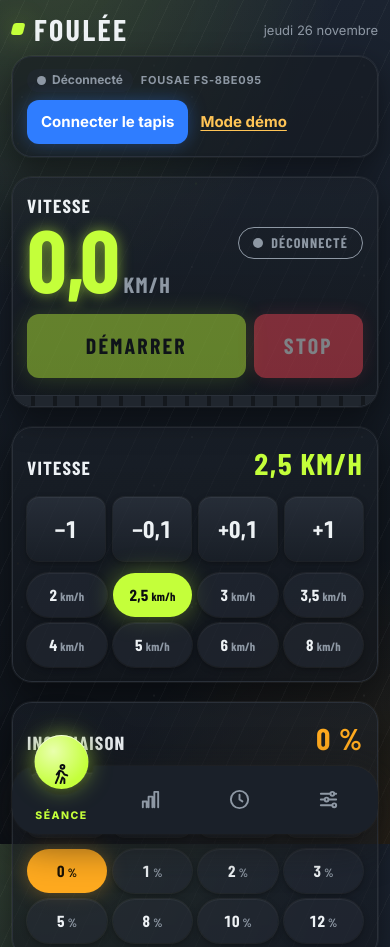
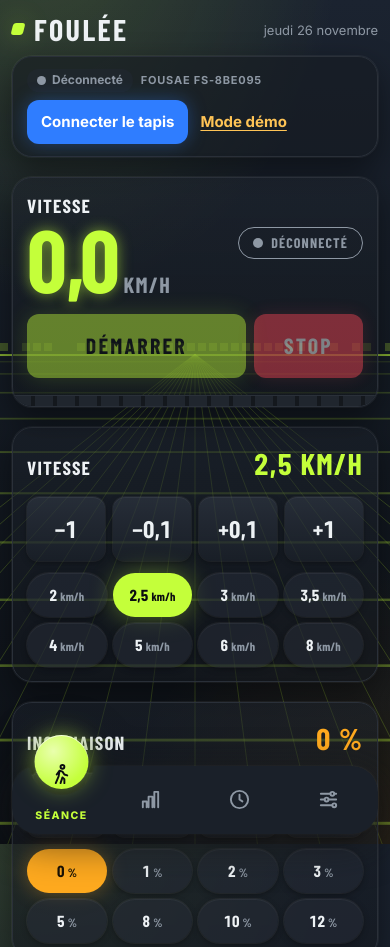
Before and after one commit to damienburglin-cyber/Foulee, a plain HTML site: page index.html in a window 390 px wide. Shown: the top 947 px of the page. Drawn offline with nearby package versions, Linux system fonts and the light colour scheme; a web font is replaced by a local one.

Commit message:
Fond : piste rétro à la place des étoiles filantes
Sol en perspective qui défile vers soi à la vitesse du tapis, égaliseur sur la ligne d'horizon ; couleur et énergie suivent l'effort. Aussi derrière le grand écran. Étoiles filantes et lignes diagonales retirées. Figé si le téléphone demande moins d'animations.

Co-Authored-By: Claude Opus 5.5 <noreply@anthropic.com>

```diff
--- a/index.html
+++ b/index.html
@@ -450,40 +450,19 @@ dialog.sheet::backdrop{background:rgba(0,0,0,.65);backdrop-filter:blur(3px)}
 body,.big{background:
   radial-gradient(120vw 70vh at 10% -10%,color-mix(in srgb,var(--effort) 17%,transparent),transparent 65%),
   radial-gradient(110vw 60vh at 100% 105%,rgba(255,170,31,.12),transparent 65%),
-  repeating-linear-gradient(115deg,rgba(255,255,255,.035) 0 1px,transparent 1px 22px),
   linear-gradient(180deg,#1b2330 0%,#121820 55%,#0d1117 100%);
   background-attachment:fixed}
 .console,.ctl,.card,.hlist,.editor{background:linear-gradient(180deg,rgba(30,36,45,.9),rgba(19,23,29,.92))}
 .conn{background:rgba(22,27,34,.88)}
 .ds-tabbar::after{background:#1a2029}
 
-/* ===== Ciel : petites étoiles qui scintillent + étoiles filantes (créées par skyLoop) ===== */
-.starsky{position:fixed;inset:0;z-index:0;pointer-events:none;overflow:hidden}
-.big .starsky{position:absolute}
+/* ===== Fond : piste rétro (canvas #bgfx, dessiné par bgLoop) ===== */
+.bgfx{position:fixed;inset:0;width:100%;height:100%;z-index:0;pointer-events:none}
 .wrap{position:relative;z-index:1}
-.big > :not(.starsky){position:relative;z-index:1}
-.starsky::before{content:"";position:absolute;inset:-20%;opacity:.8;animation:twinkle 6s ease-in-out infinite alternate;
-  background-image:
-    radial-gradient(1.4px 1.4px at 22px 34px,rgba(255,255,255,.75),transparent 70%),
-    radial-gradient(1px 1px at 128px 84px,rgba(255,255,255,.55),transparent 70%),
-    radial-gradient(1.8px 1.8px at 64px 152px,rgba(196,255,58,.7),transparent 70%),
-    radial-gradient(1px 1px at 168px 176px,rgba(255,255,255,.5),transparent 70%),
-    radial-gradient(1.5px 1.5px at 96px 112px,rgba(255,170,31,.6),transparent 70%),
-    radial-gradient(1px 1px at 190px 20px,rgba(255,255,255,.45),transparent 70%);
-  background-size:210px 210px}
-.starsky::after{content:"";position:absolute;inset:-20%;opacity:.5;animation:twinkle 9s ease-in-out infinite alternate-reverse;
-  background-image:radial-gradient(1.2px 1.2px at 40px 70px,rgba(255,255,255,.7),transparent 70%),radial-gradient(1px 1px at 150px 140px,rgba(255,255,255,.5),transparent 70%);
-  background-size:170px 170px;background-position:60px 30px}
-@keyframes twinkle{from{opacity:.85}to{opacity:.3;transform:translateY(-10px)}}
-.star{position:absolute;width:var(--len,120px);height:3px;border-radius:3px;transform-origin:0 50%;opacity:0;
-  background:linear-gradient(90deg,transparent,color-mix(in srgb,var(--effort) 75%,transparent) 65%,#fff);
-  filter:drop-shadow(0 0 6px var(--effort));animation:shoot 1.5s cubic-bezier(.35,.1,.6,1) forwards}
-.star::after{content:"";position:absolute;right:-2px;top:50%;width:5px;height:5px;margin-top:-2.5px;border-radius:50%;background:#fff;box-shadow:0 0 10px 2px var(--effort)}
-@keyframes shoot{0%{opacity:0;transform:rotate(155deg) translateX(0)}10%{opacity:1}75%{opacity:.9}100%{opacity:0;transform:rotate(155deg) translateX(80vmax)}}
-/* Panneaux un peu plus transparents pour que le ciel se devine derrière */
+.big > :not(.bgfx){position:relative;z-index:1}
+/* Panneaux un peu plus transparents pour que la piste se devine derrière */
 .console,.ctl,.card,.hlist,.editor{background:linear-gradient(180deg,rgba(30,36,45,.7),rgba(19,23,29,.76))}
 .big-prog,.big-ctl,.big-metrics div{background:rgba(17,21,27,.7)}
-@media (prefers-reduced-motion:reduce){.starsky::before,.starsky::after{animation:none!important}.star{display:none}}
 
 /* ===== Tuiles translucides : le ciel se voit à travers ; barre d'onglets et champs restent opaques ===== */
 :root{--card:rgba(40,47,58,.5);--card2:rgba(8,11,15,.38);--panel2:rgba(34,40,50,.5)}
@@ -514,7 +493,7 @@ canvas.profile.eq{background-color:rgba(8,11,15,.3);filter:none}
 </style>
 
 </head><body>
-<div class="starsky" id="sky" aria-hidden="true"></div>
+<canvas class="bgfx" id="bgfx" aria-hidden="true"></canvas>
 <div class="wrap">
   <header class="top">
     <div class="brand"><h1>Foulée</h1><small id="today">Aujourd'hui</small></div>
@@ -698,7 +677,6 @@ canvas.profile.eq{background-color:rgba(8,11,15,.3);filter:none}
 </dialog>
 <div class="toast" id="toast" role="status" aria-live="polite" hidden></div>
 <div class="big" id="bigRun" hidden role="dialog" aria-modal="true" aria-label="Séance en cours, grand écran">
-  <div class="starsky" aria-hidden="true"></div>
   <div class="big-top">
     <span class="state" id="bState"><i></i><span>En marche</span></span>
     <span class="big-time num" id="bTime" aria-label="Temps écoulé">00:00</span>
@@ -1748,7 +1726,7 @@ function syncPrograms(){
   toast(before === programs.map(p => p.name).join('|') ? 'Programmes déjà à jour' : 'Programmes synchronisés : ' + official.length + ' Foulée' + (own.length ? ' + ' + own.length + ' à toi' : ''));
 }
 // Version affichée dans Réglages : permet de voir si le téléphone a bien chargé la dernière mise à jour
-const APP_VERSION = '26/11/2026 14:08';
+const APP_VERSION = '26/11/2026 14:25';
 const progDur = p => p.segments.reduce((a, s) => a + s.d, 0);
 const progDist = p => p.segments.reduce((a, s) => a + s.s * s.d / 3600, 0);
 
@@ -2027,27 +2005,8 @@ function renderEffort(){
   });
 }
 
-/* ---------- Ciel : étoiles filantes, plus fréquentes, rapides et longues quand l'effort monte ---------- */
+// Téléphone réglé pour réduire les animations : égaliseurs et fond restent figés
 const skyCalm = matchMedia('(prefers-reduced-motion: reduce)');
-function shootStar(i){
-  if (document.hidden || skyCalm.matches) return;
-  const host = big.open ? $('#bigRun .starsky') : $('#sky');
-  if (!host || host.childElementCount > 6) return;
-  const st = document.createElement('i');
-  st.className = 'star';
-  st.style.left = (25 + Math.random() * 85).toFixed(1) + 'vw';
-  st.style.top = (-8 + Math.random() * 60).toFixed(1) + 'vh';
-  st.style.setProperty('--len', Math.round(80 + Math.random() * 80 + i * 110) + 'px');
-  st.style.animationDuration = (1.7 - i * 0.9 + Math.random() * 0.4).toFixed(2) + 's';
-  st.addEventListener('animationend', () => st.remove());
-  host.appendChild(st);
-}
-(function skyLoop(){
-  const run = S.status === 'running', i = run ? effortNow() : 0;
-  shootStar(i);
-  // Au repos : une toutes les 5 à 9 s ; en séance : de toutes les 2,6 s (calme) à toutes les 0,6 s (intense)
-  setTimeout(skyLoop, run ? 2600 - i * 2000 + Math.random() * 700 : 5000 + Math.random() * 4000);
-})();
 
 /* ---------- Égaliseur du parcours : colonnes de carreaux, la colonne en cours danse avec l'effort ---------- */
 // Couleur d'ensemble = intensité actuelle rapportée à tout le parcours (vert → jaune → orange → rouge).
@@ -2142,6 +2101,43 @@ function eqGrow(cv, segs, plan){
   const dt = Math.min(200, now - eq.last); eq.last = now;
   const i = effortNow();
   ['#pbProfile', '#bpProfile'].forEach(sel => { const cv = $(sel); if (cv && cv.offsetParent !== null) drawEq(cv, now, i, dt); });
+})(0);
+
+/* ---------- Fond : piste rétro ---------- */
+// Sol en perspective qui défile vers soi à la vitesse du tapis, égaliseur sur la ligne d'horizon ; couleur et énergie suivent l'effort.
+// Dessiné dans la page, ou dans le grand écran quand il est ouvert (le canvas y est déplacé).
+const bgs = { last: 0, cols: [], ph: 0 };
+function bgSynth(g, w, h, C, en, now, dt){
+  const hz = Math.round(h * 0.42), cell = 8, step = 11, N = Math.ceil(w / step), R = Math.floor(h * 0.16 / step);
+  for (let c = 0; c < N; c++){
+    const st = bgs.cols[c] || (bgs.cols[c] = { v: 0, to: 0, next: 0 });
+    if (now > st.next){ const mid = 1 - Math.abs(c / N - 0.5) * 1.2; st.to = en * mid * (0.3 + 0.7 * Math.random()); st.next = now + 1000 / (2 + 8 * en) * (0.6 + 0.8 * Math.random()); }
+    st.v += (st.to - st.v) * Math.min(1, dt / 120);
+    const lit = Math.round(st.v * R);
+    for (let r = 0; r < lit; r++){ g.fillStyle = `rgba(${C},${(0.25 + 0.4 * r / R).toFixed(3)})`; g.fillRect(c * step, hz - (r + 1) * step, cell, cell); }
+  }
+  g.fillStyle = `rgba(${C},.6)`; g.fillRect(0, hz, w, 2);
+  bgs.ph = (bgs.ph + dt / 1000 * (0.15 + Math.max(S.status === 'running' ? S.speed : 0, 0) * 0.12)) % 1;
+  const L = 12;
+  for (let k = 0; k < L; k++){
+    const d = (k + bgs.ph) / L, y = hz + (h - hz) * Math.pow(d, 2.2);
+    g.fillStyle = `rgba(${C},${(0.08 + 0.35 * d).toFixed(3)})`; g.fillRect(0, y, w, 1 + d * 2);
+  }
+  g.strokeStyle = `rgba(${C},.22)`; g.lineWidth = 1;
+  for (let j = -10; j <= 10; j++){ g.beginPath(); g.moveTo(w / 2, hz); g.lineTo(w / 2 + j * w * 0.16, h); g.stroke(); }
+}
+(function bgLoop(now){
+  requestAnimationFrame(bgLoop);
+  if (document.hidden || now - bgs.last < 40) return;
+  const dt = Math.min(200, now - bgs.last); bgs.last = now;
+  const cv = $('#bgfx'), host = big.open ? $('#bigRun') : document.body;
+  if (cv.parentNode !== host) host.prepend(cv);
+  const dpr = Math.min(2, window.devicePixelRatio || 1), w = innerWidth, h = innerHeight;
+  if (cv.width !== Math.round(w * dpr) || cv.height !== Math.round(h * dpr)){ cv.width = Math.round(w * dpr); cv.height = Math.round(h * dpr); }
+  const g = cv.getContext('2d'); g.setTransform(dpr, 0, 0, dpr, 0, 0); g.clearRect(0, 0, w, h);
+  const run = S.status === 'running', i = run ? effortNow() : 0, en = skyCalm.matches ? 0 : run ? 0.3 + 0.7 * i : 0.15;
+  const C = rgbOf(effortColor(i)).join(',');
+  bgSynth(g, w, h, C, en, now, dt);
 })(0);
 
 /* ---------- Horloge (1 s) ---------- */
```
